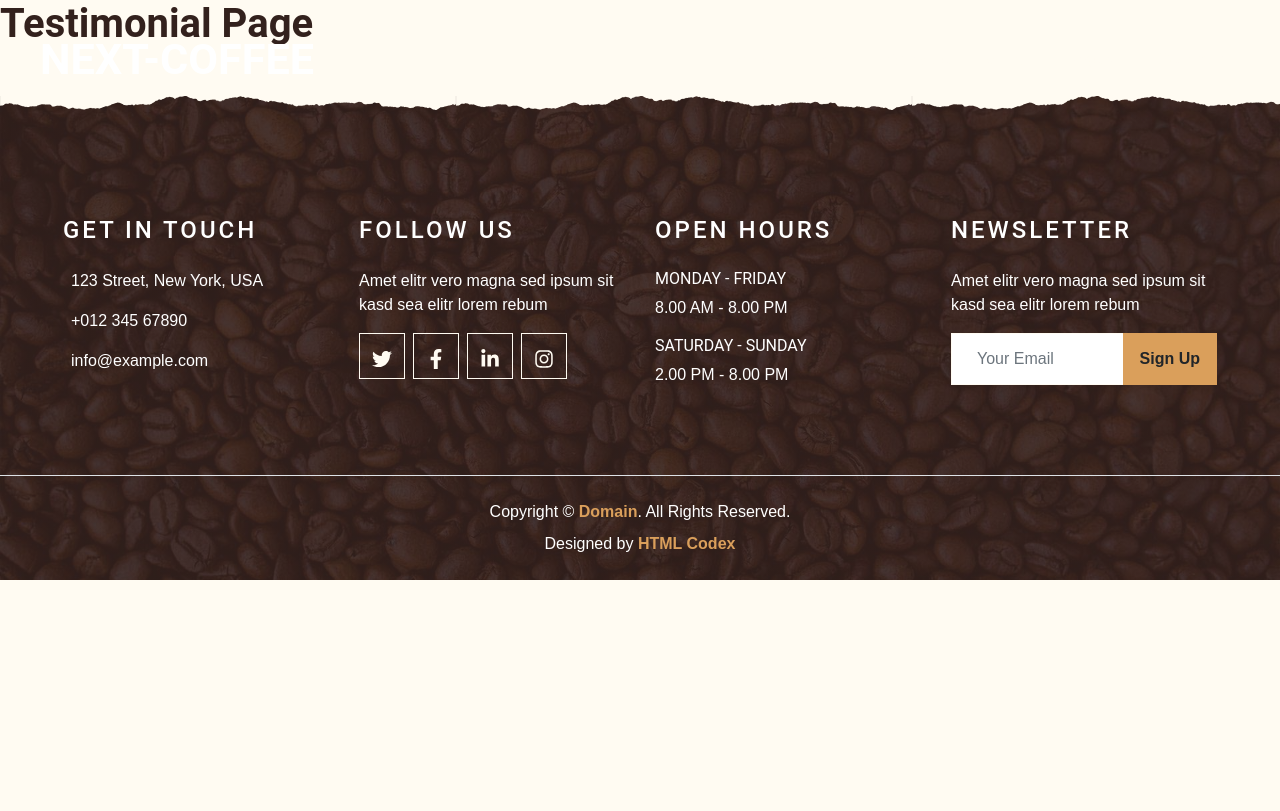
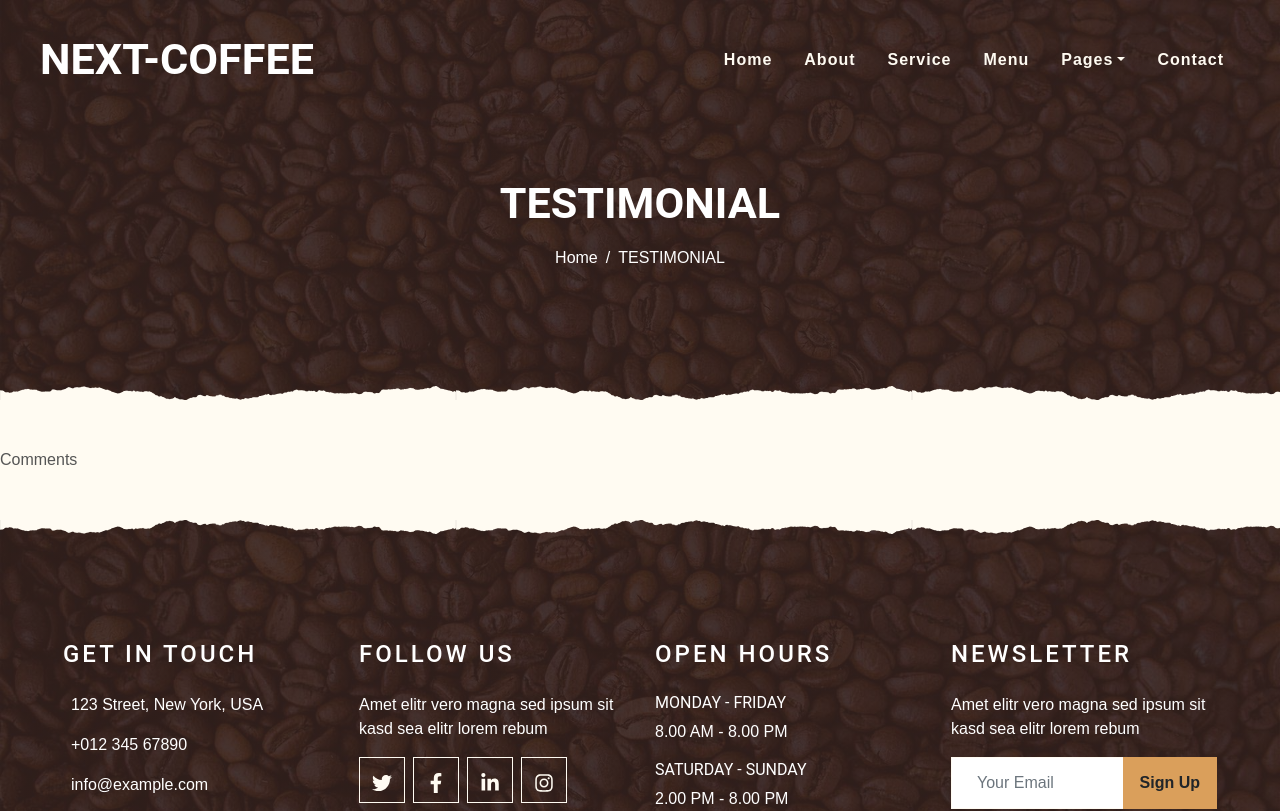
Before and after one commit to Mehdi-haghdoost/next-coffee, a Next.js app: page /testimonial in a window 1280 px wide. Shown: the top 811 px of the page. Built offline with nearby package versions, Linux system fonts and the light colour scheme; data requests are answered from the project's data file.

Commit message:
coding testimonial

```diff
--- a/pages/testimonial/index.js
+++ b/pages/testimonial/index.js
@@ -1,9 +1,28 @@
+import PageHeader from '@/components/modules/PageHeader/PageHeader'
+import Comments from '@/components/templates/Testimonial/Comments'
 import React from 'react'
 
-function Testimonial() {
+function Testimonial({ data }) {
   return (
-    <h1>Testimonial Page</h1>
+
+    <>
+      <PageHeader />
+      <Comments data={data} />
+    </>
   )
 }
 
+
+export async function getStaticProps() {
+  const res = await fetch('http://localhost:4000/comments')
+  const data = await res.json()
+
+  return {
+    props: {
+      data,
+    },
+    revalidate: 60 * 60 * 12 // second
+  }
+}
+
 export default Testimonial
```
